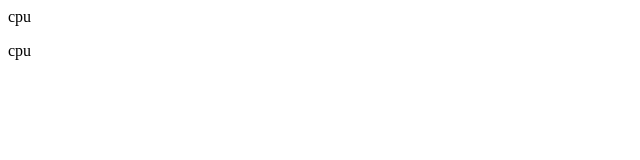
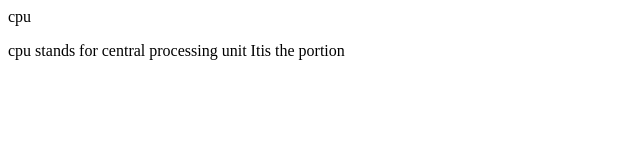
Before and after one commit to iamneo-production/fcabbdaecaadaeccdfffebaeceaec, a website: page public/index.html in a window 1280 px wide. Shown: the whole page, without its empty margins (0-640 px from the left). Drawn offline with Linux system fonts and the light colour scheme.

Commit message:
Backup Commit

```diff
--- a/public/index.html
+++ b/public/index.html
@@ -9,7 +9,8 @@
 </head>
 <body>
     <h>cpu</h>
-    <p>cpu</p>
+    <p>cpu stands for central processing unit
+        Itis the portion
 
 </body>
 </html>
```
